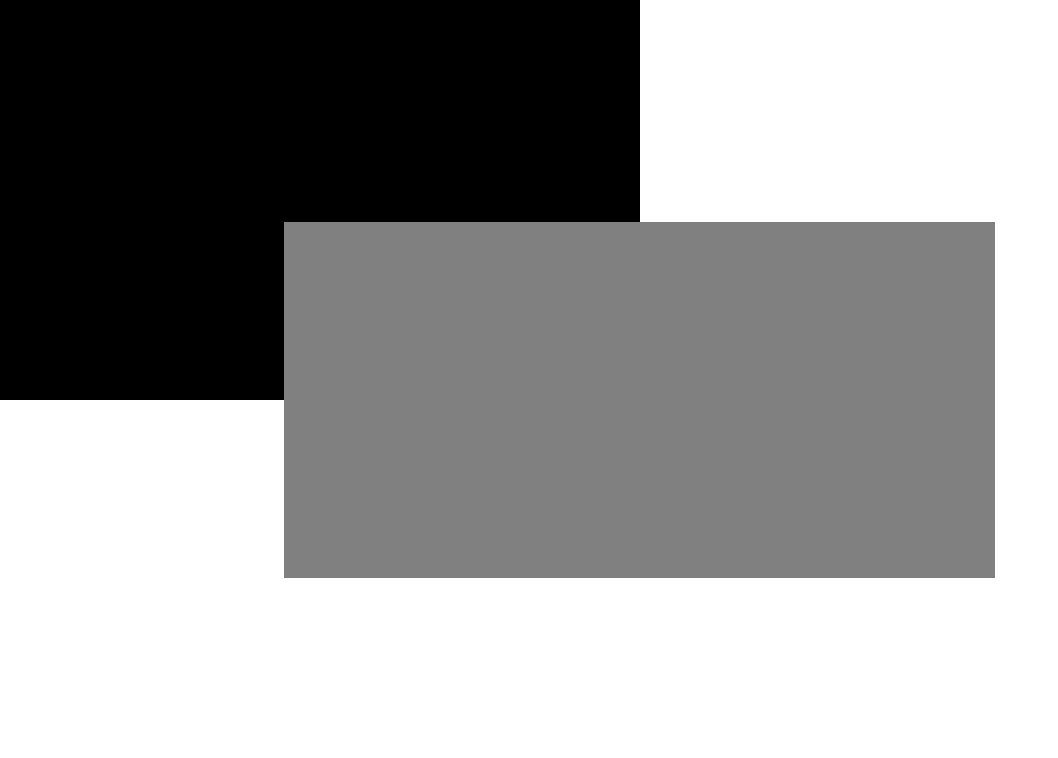
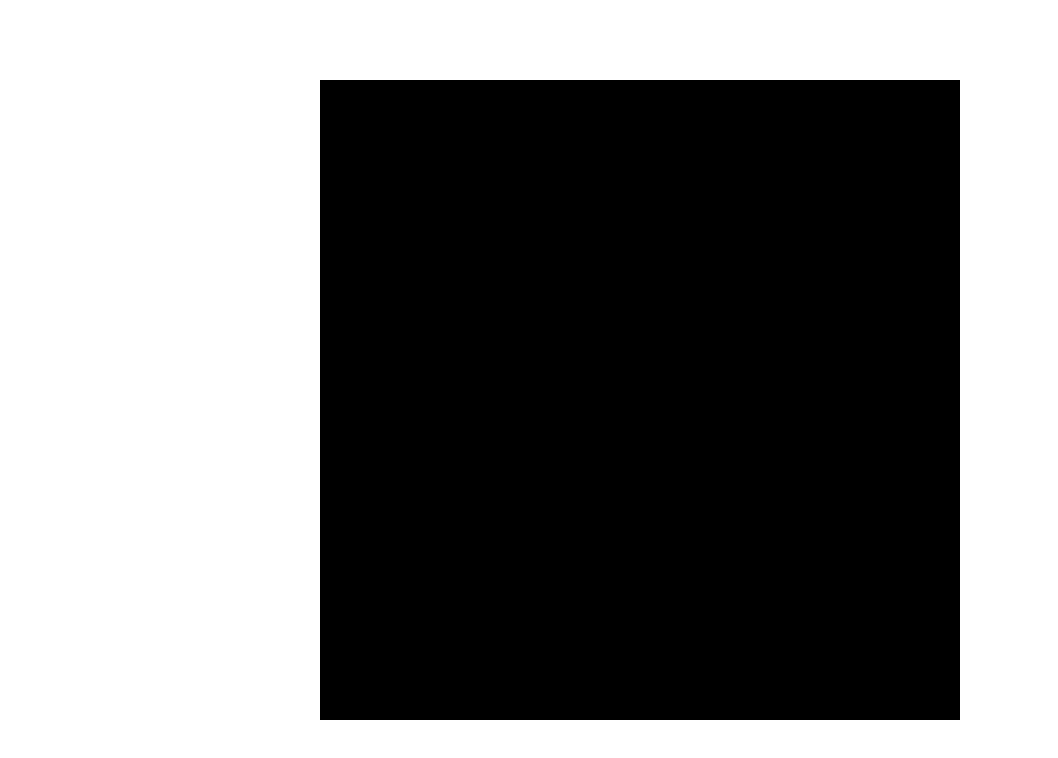
Before and after one commit to CrystalKeck27/MyWebsite, a plain HTML site: page index.html in a window 1280 px wide. Shown: the whole page, without its empty margins (0-1058 px from the left). Drawn offline with Linux system fonts and the light colour scheme.

Commit message:
messing around with background canvas

```diff
--- a/index.html
+++ b/index.html
@@ -5,7 +5,7 @@
         <link rel="stylesheet" type="text/css" href="style.css">
     </head>
     <body>
-        <canvas id='backgroundCanvas' width="32px" height="18px"></canvas>
+        <canvas id='backgroundCanvas' width="128px" height="128px"></canvas>
         <script src='script.js'></script>
     </body>
 </html>
--- a/script.js
+++ b/script.js
@@ -3,7 +3,4 @@ var width = cnv.width;
 var height = cnv.height;
 var ctx = cnv.getContext('2d');
 ctx.fillStyle = 'black';
-console.log(width, height);
-ctx.fillRect(0, 0, 16, 9);
-ctx.fillStyle = 'gray';
-ctx.fillRect(8, 5, 16, 8);
+ctx.fillRect(32, 32, 64, 64);
```
